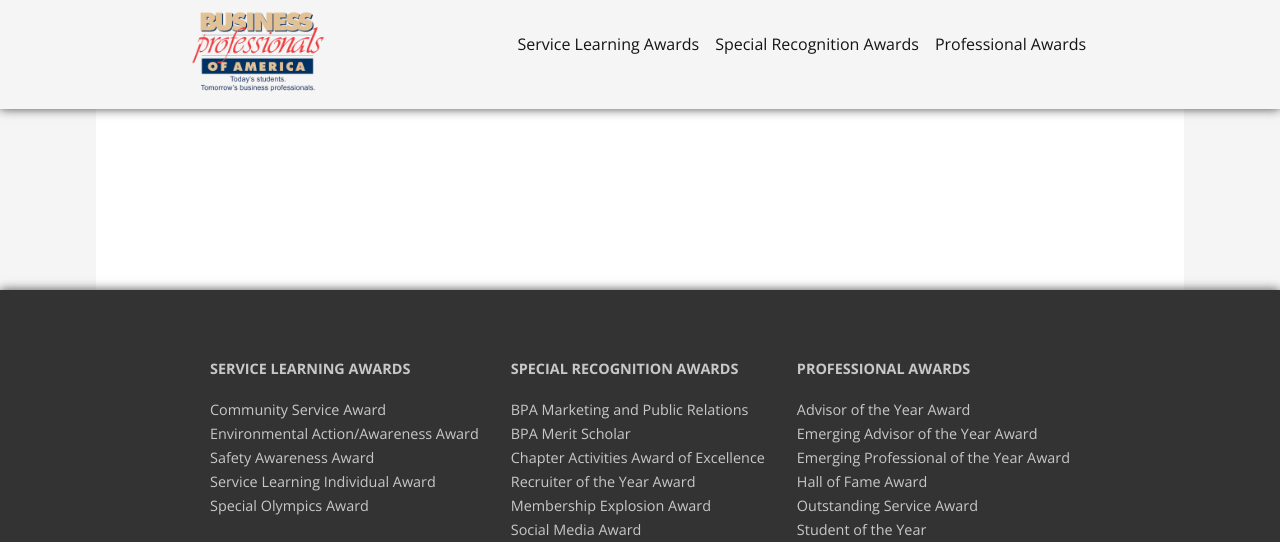
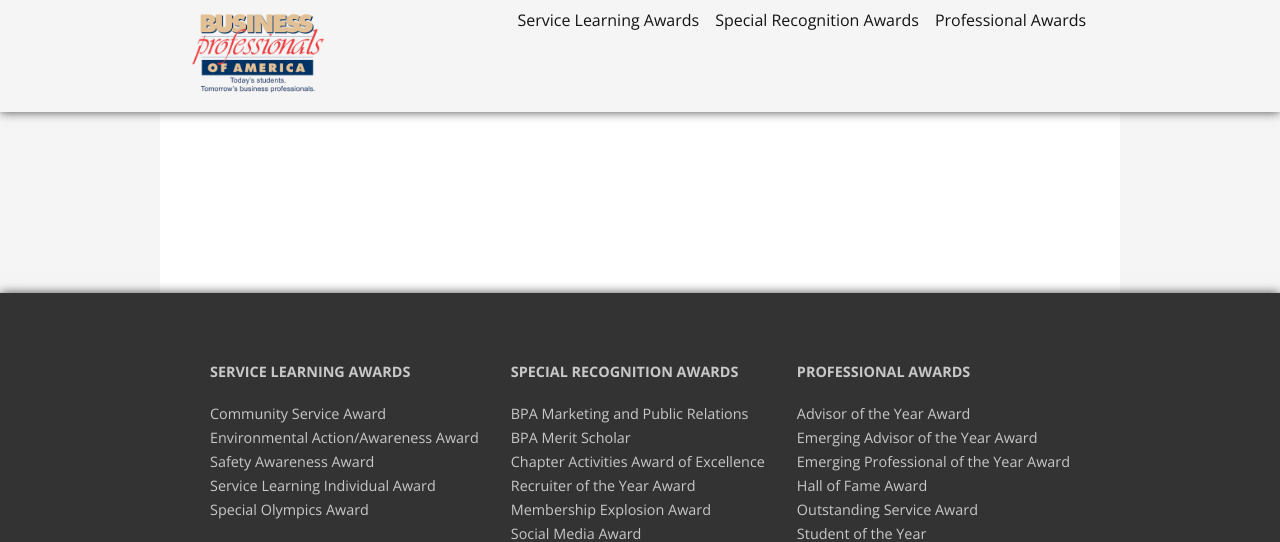
Before and after one commit to FancyAlpha/KHS-BPA_WebDesign_CareAwards, a PHP site: page /_modules/sub-page.php in a window 1280 px wide. Shown: the top 542 px of the page. Run offline with PHP 8.4, Linux system fonts and the light colour scheme; data that the repository does not hold is empty.

Commit message:
slight change to subpage

```diff
--- a/_modules/sub-page.php
+++ b/_modules/sub-page.php
@@ -7,7 +7,7 @@
 	<body class="sub">
 		<?php require($rel_url . "_modules/nav.php"); ?>
 
-		<div class="sub-body container">
+		<main class="sub-body container">
 			<header>
 				<h1>
 					<?=$heading?>
@@ -17,7 +17,7 @@
 			<main>
 				<?=nl2br($para)?>
 			</main>
-		</div>
+		</main>
 
 		<?php require($rel_url . "_modules/footer.php"); ?>
 	</body>
--- a/_styles/_nav.scss
+++ b/_styles/_nav.scss
@@ -1,4 +1,5 @@
 /* Navigation CSS */
+
 nav {
 	@extend .shadow;
 	position: relative;
@@ -21,12 +22,15 @@ nav {
 				display: inline-block; //text-align: justify; //height: 100%;
 				//display: inline-flex;
 				@extend .transition;
-                &>.aBtn {
-                    a {
+				& > .aBtn {
 					height: 6em;
 					padding: 0.5em 0.5em;
+					a {
+						display: inline;
+						height: auto;
 					}
 				}
+
 				&:hover {
 					background-color: rgba(0, 0, 0, 0.1);
 					.dropdown-content {
--- a/_styles/_sub-pages.scss
+++ b/_styles/_sub-pages.scss
@@ -15,4 +15,5 @@
 .sub-body {
 	background: white;
 	padding: 5em 2em;
+	max-width: 960px;
 }
--- a/_styles/css/base.css
+++ b/_styles/css/base.css
@@ -284,7 +284,7 @@ nav {
     min-width: 1.5in;
     max-width: 1.5in;
     width: 20%;
-    height: auto; }
+    max-height: 7em; }
   nav .container {
     display: flex;
     justify-content: space-around;
@@ -296,9 +296,12 @@ nav {
       nav .container div .dropdown {
         position: relative;
         display: inline-block; }
-        nav .container div .dropdown > .aBtn a {
-          display: block;
-          padding: 2em 0.5em; }
+        nav .container div .dropdown > .aBtn {
+          height: 6em;
+          padding: 0.5em 0.5em; }
+          nav .container div .dropdown > .aBtn a {
+            display: inline;
+            height: auto; }
         nav .container div .dropdown:hover {
           background-color: rgba(0, 0, 0, 0.1); }
           nav .container div .dropdown:hover .dropdown-content {
@@ -322,8 +325,8 @@ nav {
       position: relative;
       align-items: center; }
       nav .container-mobile div .dropdown-mobile .dropdown-icon {
-        width: 4em;
-        height: 4em;
+        width: 5em;
+        height: 5em;
         padding: 1em; }
         nav .container-mobile div .dropdown-mobile .dropdown-icon img {
           width: 3em;
@@ -439,6 +442,7 @@ footer {
 
 .sub-body {
   background: white;
-  padding: 5em 2em; }
+  padding: 5em 2em;
+  max-width: 960px; }
 
 /*# sourceMappingURL=base.css.map */
```
Also changed, not shown: 1 other file. Lines whose indentation alone changed are shown as unchanged.
